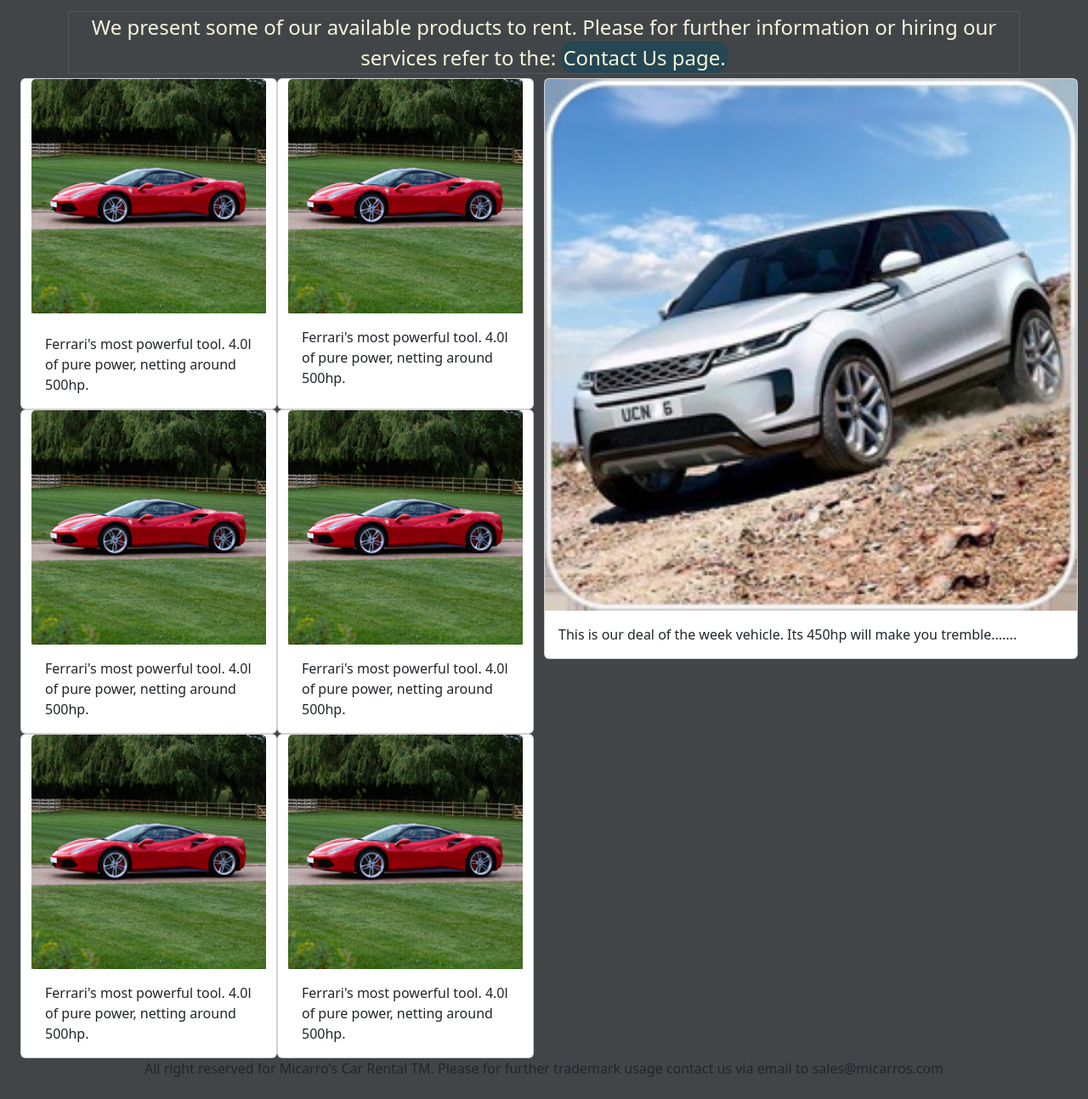
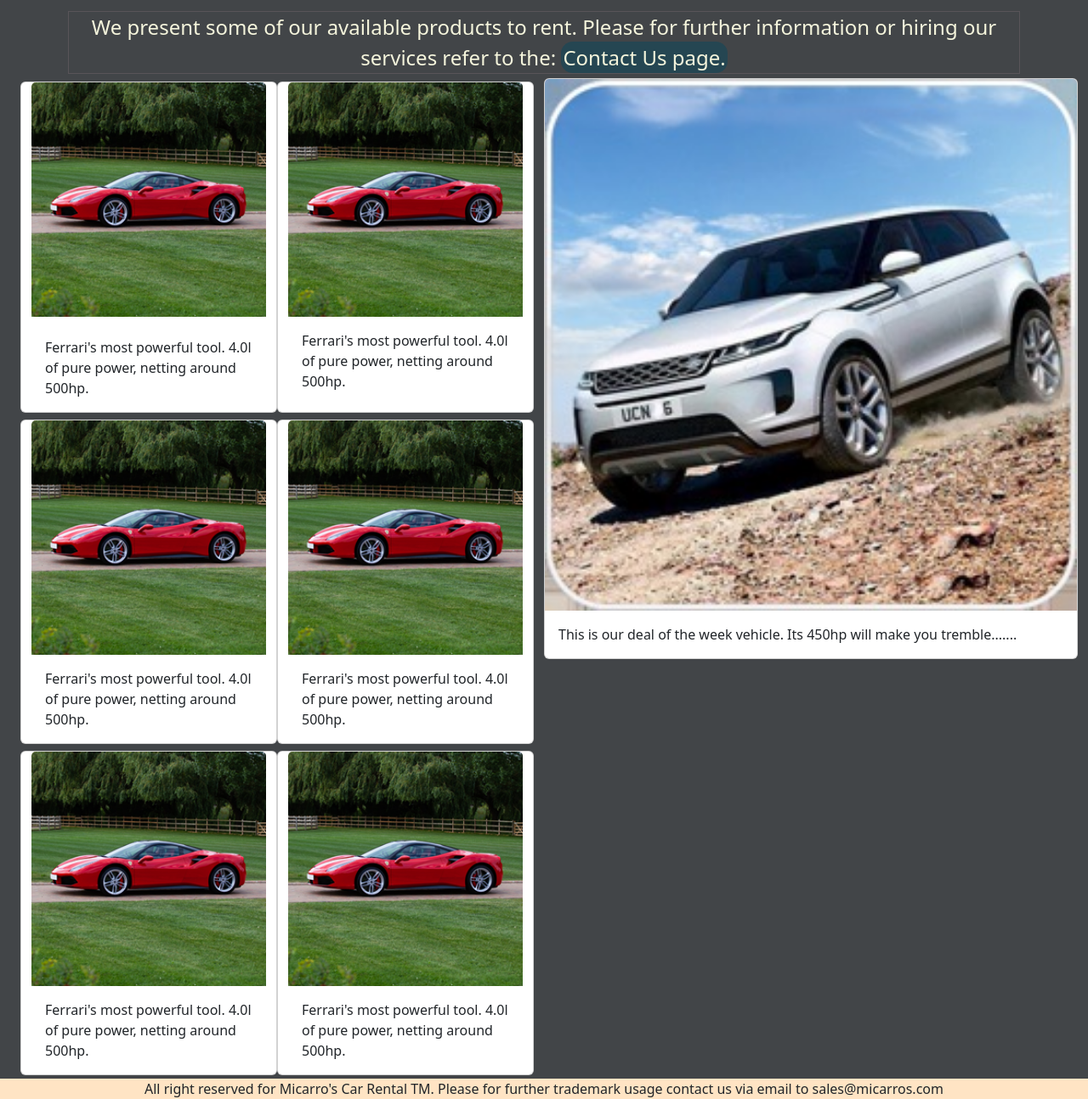
Before and after one commit to fmolachino/PreEntrega2Molachino, a plain HTML site: page index.html in a window 1280 px wide. Shown: the part 117-1411 px from the top of the page at 85% size. Before the commit the page ends 1387 px from the top, so only its background shows below. Drawn offline with nearby package versions, Linux system fonts and the light colour scheme.

Commit message:
added margin to rows, bg to footer

```diff
--- a/css/main.css
+++ b/css/main.css
@@ -25,6 +25,10 @@ nav{
 .sm-pad{
     padding: 0px 10px;
     margin-bottom: 5px;
+}
+
+.sm-margin{
+    margin: 4px;
 }
 
 .fs-4{
@@ -77,6 +81,7 @@ fieldset {
 }
 
 footer{
+    background-color: bisque;
     text-align: center;
 }
 
--- a/index.html
+++ b/index.html
@@ -52,7 +52,7 @@
 
         <!--Small cards start-->
         <div class="row max-half">
-            <div class="row">
+            <div class="row sm-margin">
               <div class="card col-sm-6 col-md-6 col-lg-6 col-xl-6">
                 <img src="./images/car_01.png" class="card-img-top min-img-width" alt="...">
                 <div class="card-body">
@@ -67,7 +67,7 @@
                 </div>
               </div>
             </div>
-            <div class="row">
+            <div class="row sm-margin">
               <div class="card col-sm-6 col-md-6 col-lg-6 col-xl-6">
                 <img src="./images/car_01.png" class="card-img-top" alt="...">
                 <div class="card-body">
@@ -81,7 +81,7 @@
                 </div>
               </div>
             </div>
-            <div class="row">
+            <div class="row sm-margin">
               <div class="card col-sm-6 col-md-6 col-lg-6 col-xl-6">
                 <img src="./images/car_01.png" class="card-img-top" alt="...">
                 <div class="card-body">
```
Also changed, not shown: pages/cars.html (+3 -3 lines).
